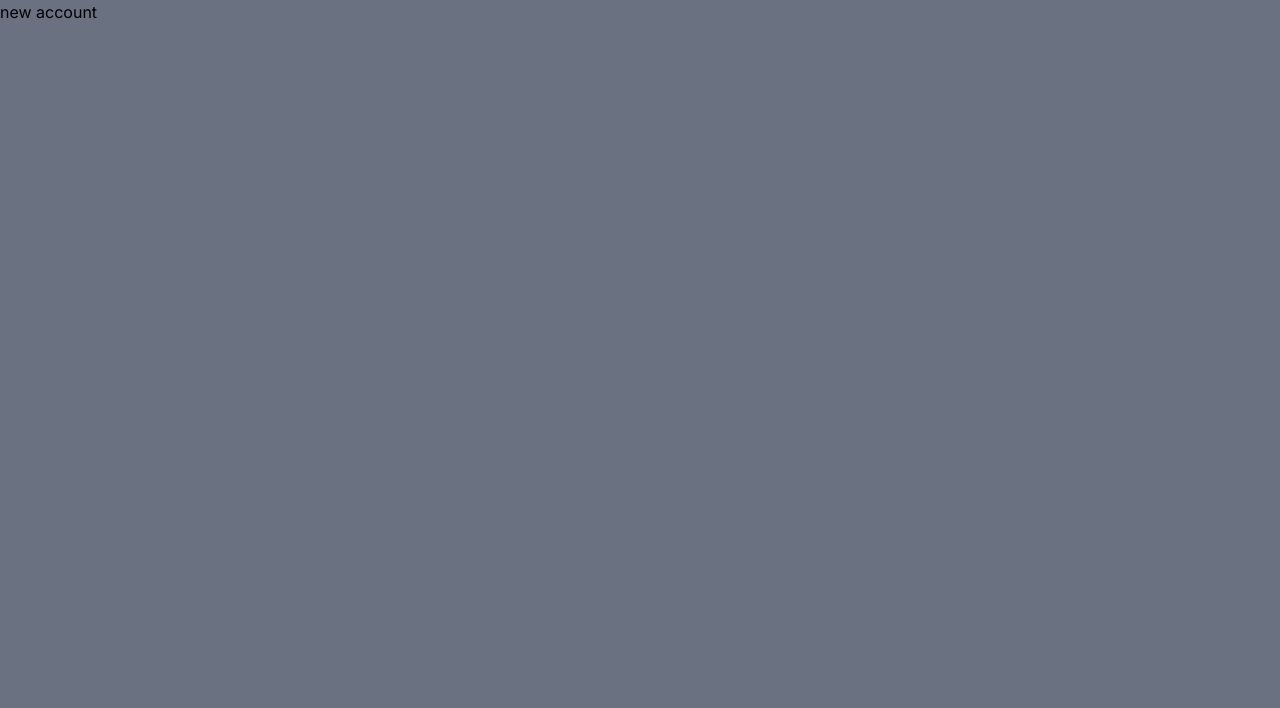
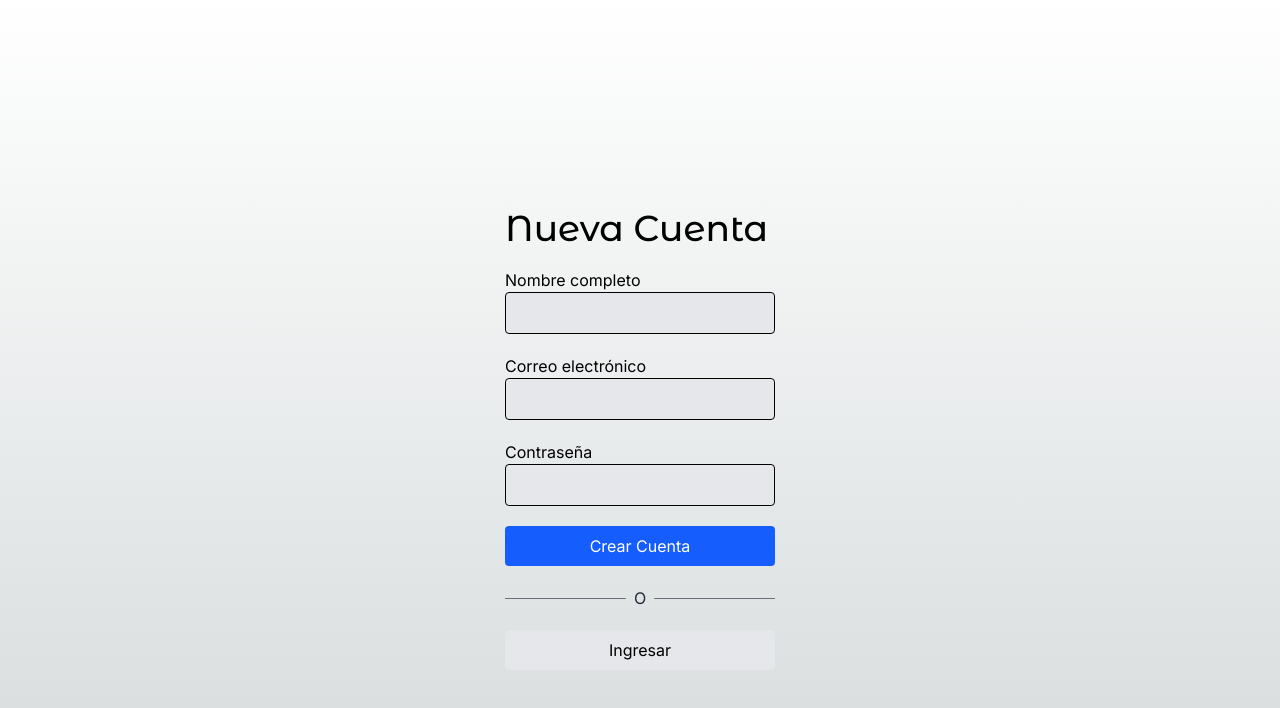
Before and after one commit to Dieguidev/next-dieguidev-shop, a Next.js app: page /auth/new-account in a window 1280 px wide. Shown: the top 708 px of the page. Built offline with nearby package versions, Linux system fonts and the light colour scheme.

Commit message:
Implement authentication pages: login and new account forms with layout and navigation

```diff
--- a/src/app/auth/layout.tsx
+++ b/src/app/auth/layout.tsx
@@ -5,8 +5,11 @@
   children: React.ReactNode;
 }) {
   return (
-    <div className="min-h-screen bg-gray-500">
-      {children}
+    <div className="flex justify-center">
+      <div className="w-full sm:w-[350px] px-10">
+        {children}
+
+      </div>
     </div>
   );
 }
--- a/src/app/auth/login/page.tsx
+++ b/src/app/auth/login/page.tsx
@@ -1,12 +1,46 @@
+import { titleFont } from '@/config/fonts';
+import Link from 'next/link';
+
+export default function LoginPage() {
+  return (
+    <div className="flex flex-col min-h-screen pt-32 sm:pt-52">
+
+      <h1 className={`${titleFont.className} text-4xl mb-5`}>Ingresar</h1>
+
+      <div className="flex flex-col">
+
+        <label htmlFor="email">Correo electrónico</label>
+        <input
+          className="px-5 py-2 border bg-gray-200 rounded mb-5"
+          type="email" />
 
 
+        <label htmlFor="email">Contraseña</label>
+        <input
+          className="px-5 py-2 border bg-gray-200 rounded mb-5"
+          type="email" />
 
-export default function Login() {
-  return (
-    <main className="">
-      <h1>login Page</h1>
+        <button
+
+          className="btn-primary">
+          Ingresar
+        </button>
 
 
-    </main>
+        {/* divisor l ine */}
+        <div className="flex items-center my-5">
+          <div className="flex-1 border-t border-gray-500"></div>
+          <div className="px-2 text-gray-800">O</div>
+          <div className="flex-1 border-t border-gray-500"></div>
+        </div>
+
+        <Link
+          href="/auth/new-account"
+          className="btn-secondary text-center">
+          Crear una nueva cuenta
+        </Link>
+
+      </div>
+    </div>
   );
 }
--- a/src/app/auth/new-account/page.tsx
+++ b/src/app/auth/new-account/page.tsx
@@ -1,12 +1,52 @@
+import { titleFont } from '@/config/fonts';
+import Link from 'next/link';
 
 
+export default function NewAccountPage() {
+  return (
+    <div className="flex flex-col min-h-screen pt-32 sm:pt-52">
 
-export default function NewAccount() {
-  return (
-    <main className="">
-      <h1>new account</h1>
+      <h1 className={`${titleFont.className} text-4xl mb-5`}>Nueva Cuenta</h1>
+
+      <div className="flex flex-col">
+
+        <label htmlFor="name">Nombre completo</label>
+        <input
+          className="px-5 py-2 border bg-gray-200 rounded mb-5"
+          type="text" />
+
+        <label htmlFor="email">Correo electrónico</label>
+        <input
+          className="px-5 py-2 border bg-gray-200 rounded mb-5"
+          type="email" />
 
 
-    </main>
+        <label htmlFor="email">Contraseña</label>
+        <input
+          className="px-5 py-2 border bg-gray-200 rounded mb-5"
+          type="email" />
+
+        <button
+
+          className="btn-primary">
+          Crear Cuenta
+        </button>
+
+
+        {/* divisor l ine */}
+        <div className="flex items-center my-5">
+          <div className="flex-1 border-t border-gray-500"></div>
+          <div className="px-2 text-gray-800">O</div>
+          <div className="flex-1 border-t border-gray-500"></div>
+        </div>
+
+        <Link
+          href="/auth/login"
+          className="btn-secondary text-center">
+          Ingresar
+        </Link>
+
+      </div>
+    </div>
   );
 }
```
